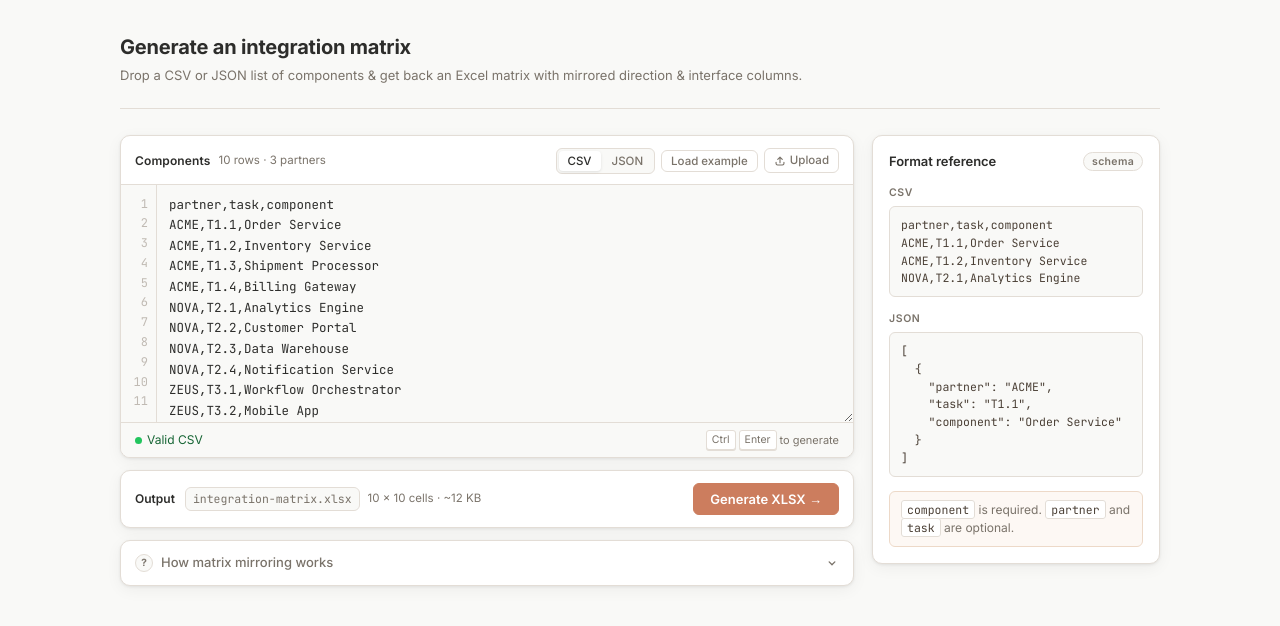
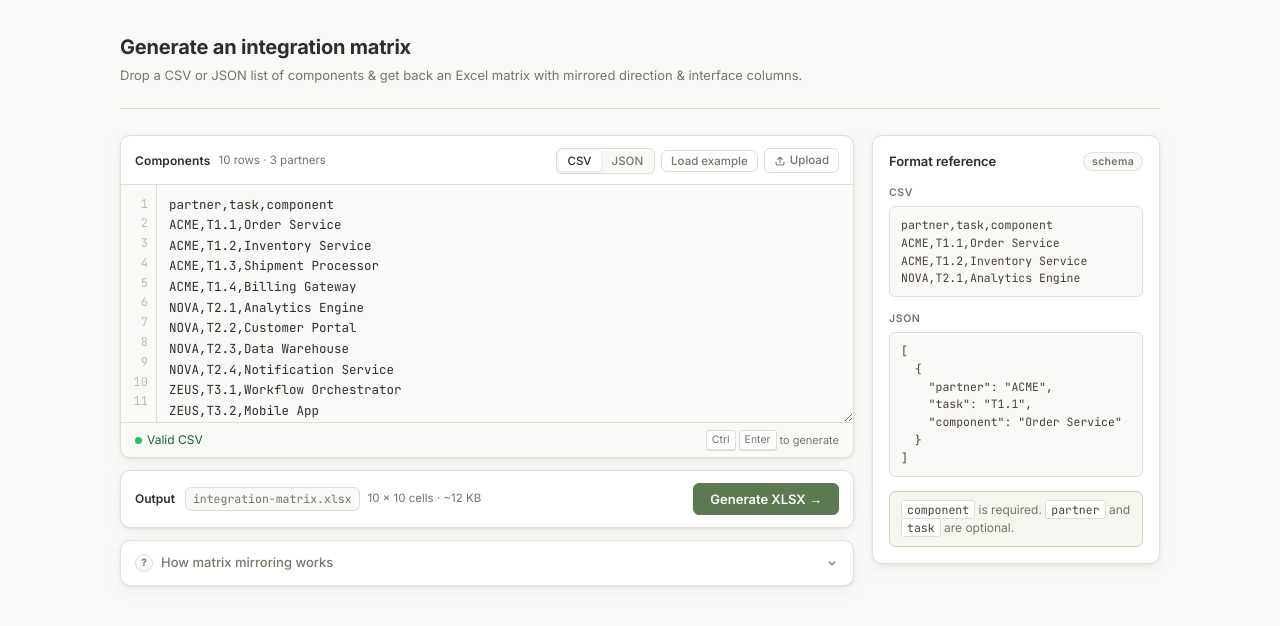
Before and after one commit to giannistbsnet/integration-matrix-generator, a website built with Vite: page web/index.html in a window 1280 px wide. Built offline with nearby package versions, Linux system fonts and the light colour scheme.

Commit message:
Switch accent from terracotta to sage green

```diff
--- a/web/src/style.css
+++ b/web/src/style.css
@@ -2,10 +2,10 @@
   --bg: #F9F9F7;
   --surface: #FFFFFF;
   --border: #E3DDD6;
-  --border-focus: #CC7D5E;
-  --primary: #CC7D5E;
-  --primary-hover: #B56A4A;
-  --primary-active: #9E5838;
+  --border-focus: #5C7A52;
+  --primary: #5C7A52;
+  --primary-hover: #4B6742;
+  --primary-active: #3A5433;
   --text: #2D2D2B;
   --text-muted: #7A736A;
   --text-code: #4A3F35;
@@ -348,7 +348,7 @@ kbd {
   background: var(--primary-hover);
   border-color: var(--primary-hover);
   transform: translateY(-1px);
-  box-shadow: 0 4px 10px rgba(204,125,94,0.28);
+  box-shadow: 0 4px 10px rgba(92,122,82,0.28);
 }
 
 .btn-generate:active {
@@ -497,8 +497,8 @@ kbd {
 .schema-note {
   margin-top: 14px;
   padding: 9px 11px;
-  background: #FDF8F4;
-  border: 1px solid #EDD9C8;
+  background: #F3F7F0;
+  border: 1px solid #C6D9BC;
   border-radius: var(--radius);
   font-size: 12px;
   color: var(--text-muted);
```
